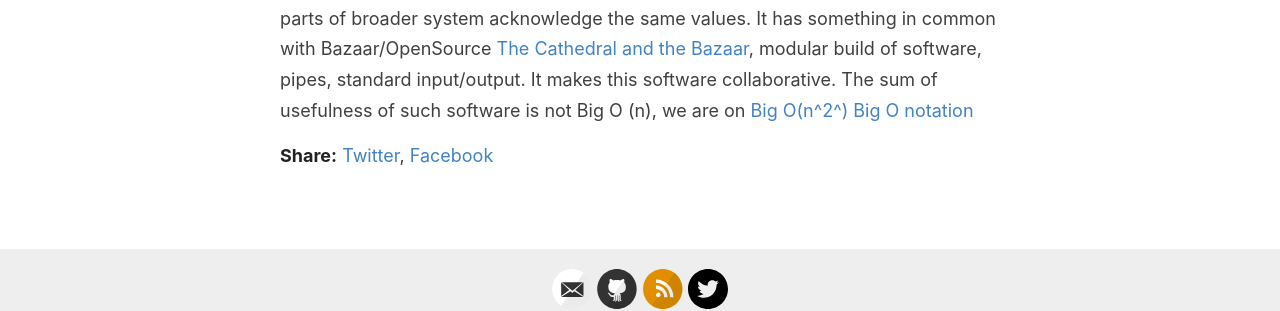
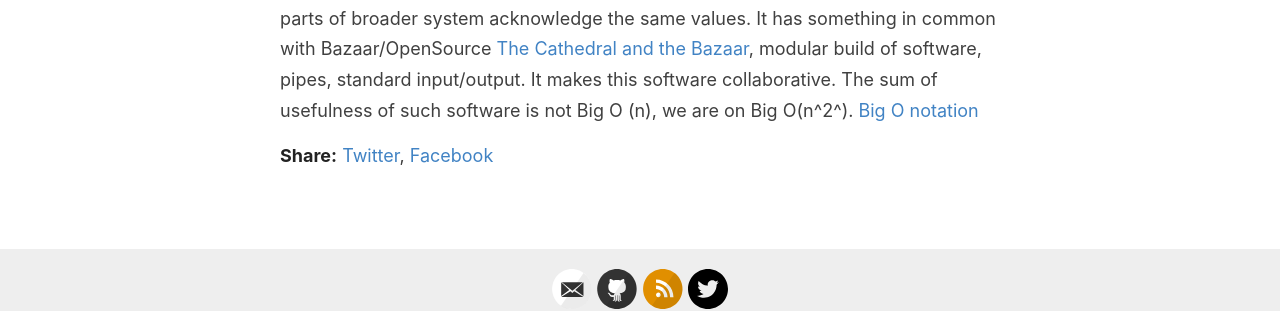
Before and after one commit to elderlybeginner/blog, a Jekyll site: the page built from _posts/2019-11-14-software_synergy.md, in a window 1280 px wide. Shown: the part 562-873 px from the top of the page. Built offline with Jekyll 4.4.1, drawn with Linux system fonts in a browser that asks for light colours; part of the change alters nothing that is shown.

```diff
--- a/_posts/2019-11-14-software_synergy.md
+++ b/_posts/2019-11-14-software_synergy.md
@@ -9,6 +9,4 @@ People are buying Apple product for different reasons. Maybe you are one of them
 
 There is one thing I do understand. It is the way that Apple integrate its products. The harmony of devices and services make other companies product no fit. This harmony of devices is a gain for consumer.
 
-I feel something similar in regards to Linux, bash, Vim, markdown, pandoc, CLI and GNU Software. There is beautiful **synergy** how this environment works. All these parts of broader system acknowledge the same values. It has something in common with Bazaar/OpenSource [The Cathedral and the Bazaar](https://en.wikipedia.org/wiki/The_Cathedral_and_the_Bazaar), modular build of software, pipes, standard input/output. It makes this software collaborative. The sum of usefulness of such software is not Big O (n), we are on [Big O(n^2^)][1]  [Big O notation](https://en.wikipedia.org/wiki/Big_O_notation)
-
-[1]: I hope one day superscript will work in Jekyll broken markdown (2^10^ is 1024).
+I feel something similar in regards to Linux, bash, Vim, markdown, pandoc, CLI and GNU Software. There is beautiful **synergy** how this environment works. All these parts of broader system acknowledge the same values. It has something in common with Bazaar/OpenSource [The Cathedral and the Bazaar](https://en.wikipedia.org/wiki/The_Cathedral_and_the_Bazaar), modular build of software, pipes, standard input/output. It makes this software collaborative. The sum of usefulness of such software is not Big O (n), we are on Big O(n^2^).  [Big O notation](https://en.wikipedia.org/wiki/Big_O_notation)
```
